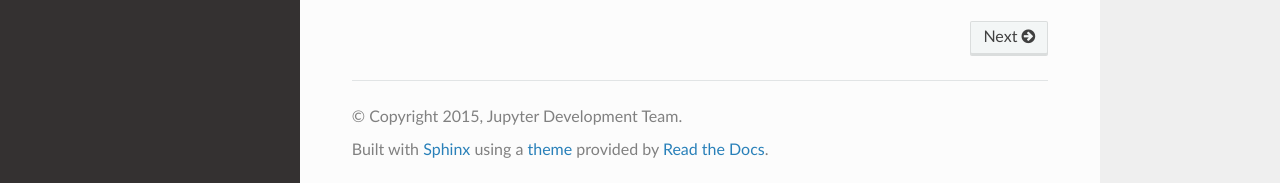
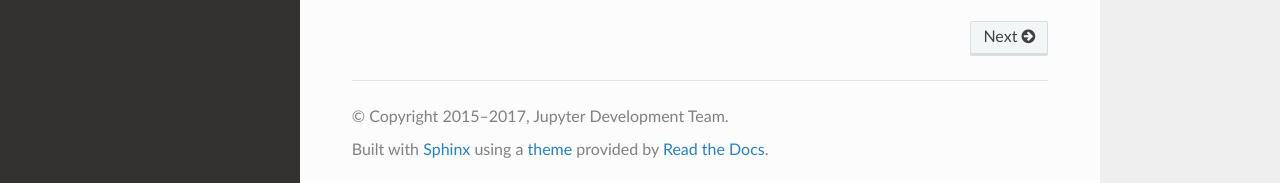
Before and after one commit to jupyter/nbgrader, a Sphinx documentation site: the page built from nbgrader/docs/source/index.rst, in a window 1280 px wide and 1155 px high. Shown: the part 969-1152 px from the top of the window. Built offline with Sphinx 7.4.7 and the Read the Docs theme 2.0.0, drawn with Linux system fonts in a browser that asks for light colours; pages that are not in the unit, such as notebooks, are missing from menus.

Commit message:
Update conf.py

```diff
--- a/nbgrader/docs/source/conf.py
+++ b/nbgrader/docs/source/conf.py
@@ -55,7 +55,7 @@ master_doc = 'index'
 
 # General information about the project.
 project = 'nbgrader'
-copyright = '2015, Jupyter Development Team'
+copyright = '2015–2017, Jupyter Development Team'
 
 # The version info for the project you're documenting, acts as replacement for
 # |version| and |release|, also used in various other places throughout the
```
